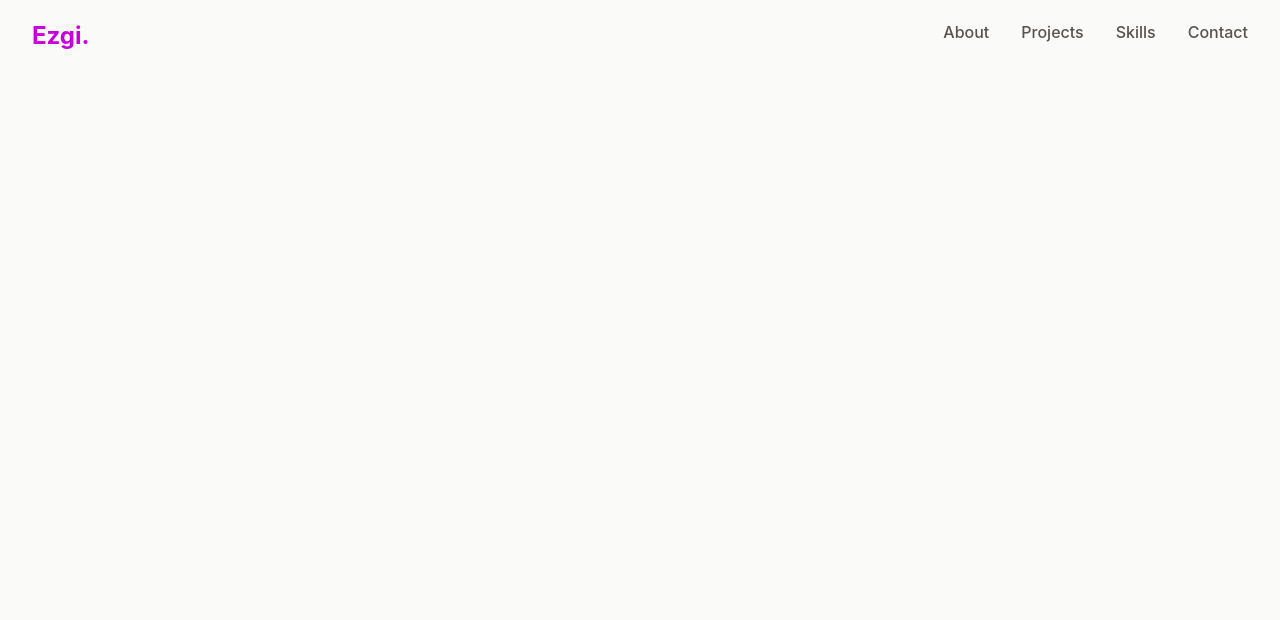
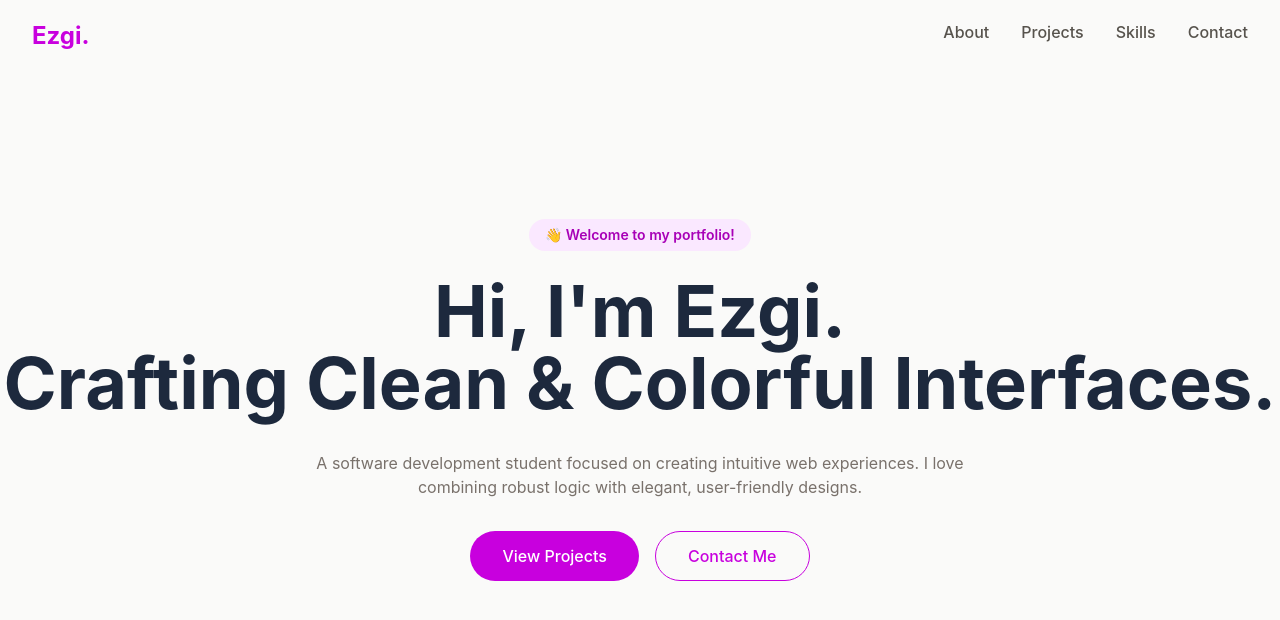
Before and after one commit to ezginy/ezgi-portfolio, a React (Vite) app: page / in a window 1280 px wide. Shown: the top 620 px of the page. Built offline with nearby package versions, Linux system fonts and the light colour scheme.

Commit message:
create hero section with call-to-actions
Added the main landing section, welcome badge, headline, and primary/secondary buttons using flex-col.

```diff
--- a/src/App.jsx
+++ b/src/App.jsx
@@ -3,6 +3,7 @@ import React from 'react';
 function App() {
   return (
     <div className="min-h-screen bg-stone-50 text-slate-800">
+
         {/* NAVIGATION BAR */}
         <nav className="fixed w-full z-50 flex justify-between py-5 px-8">
 
@@ -18,7 +19,40 @@ function App() {
             <li className="hover:text-fuchsia-500 transition-colors cursor-pointer">Skills</li>
             <li className="hover:text-fuchsia-500 transition-colors cursor-pointer">Contact</li>
           </ul>
+
         </nav>
+
+        {/* HERO SECTION */}
+        <section className="h-screen flex flex-col justify-center items-center text-center">
+
+          {/* Welcome Badge */}
+          <div className="mb-6 px-4 py-1.5 font-semibold text-sm text-fuchsia-700 bg-fuchsia-100 rounded-full">
+            👋 Welcome to my portfolio!
+          </div>
+
+          {/* Main Headline */}
+          <h1 className="text-7xl font-bold">
+            Hi, I'm Ezgi. <br/>
+            Crafting Clean & Colorful Interfaces.
+          </h1>
+
+          {/* Short Bio */}
+          <p className="mt-8 text-stone-500 max-w-2xl mx-auto">
+            A software development student focused on creating intuitive web experiences. I love combining robust logic with elegant, user-friendly designs.
+          </p>
+
+          {/* Action Buttons */}
+          <div className="flex gap-4 mt-8">
+            <button className="bg-fuchsia-600 text-white px-8 py-3 rounded-full font-medium hover:bg-fuchsia-700 transition-colors">
+              View Projects
+            </button>
+            <button className="text-fuchsia-600 border border-fuchsia-600 px-8 py-3 rounded-full font-medium hover:bg-fuchsia-50 transition-colors">
+              Contact Me
+            </button>
+          </div>
+
+        </section>
+
     </div>
   )
 }
```
